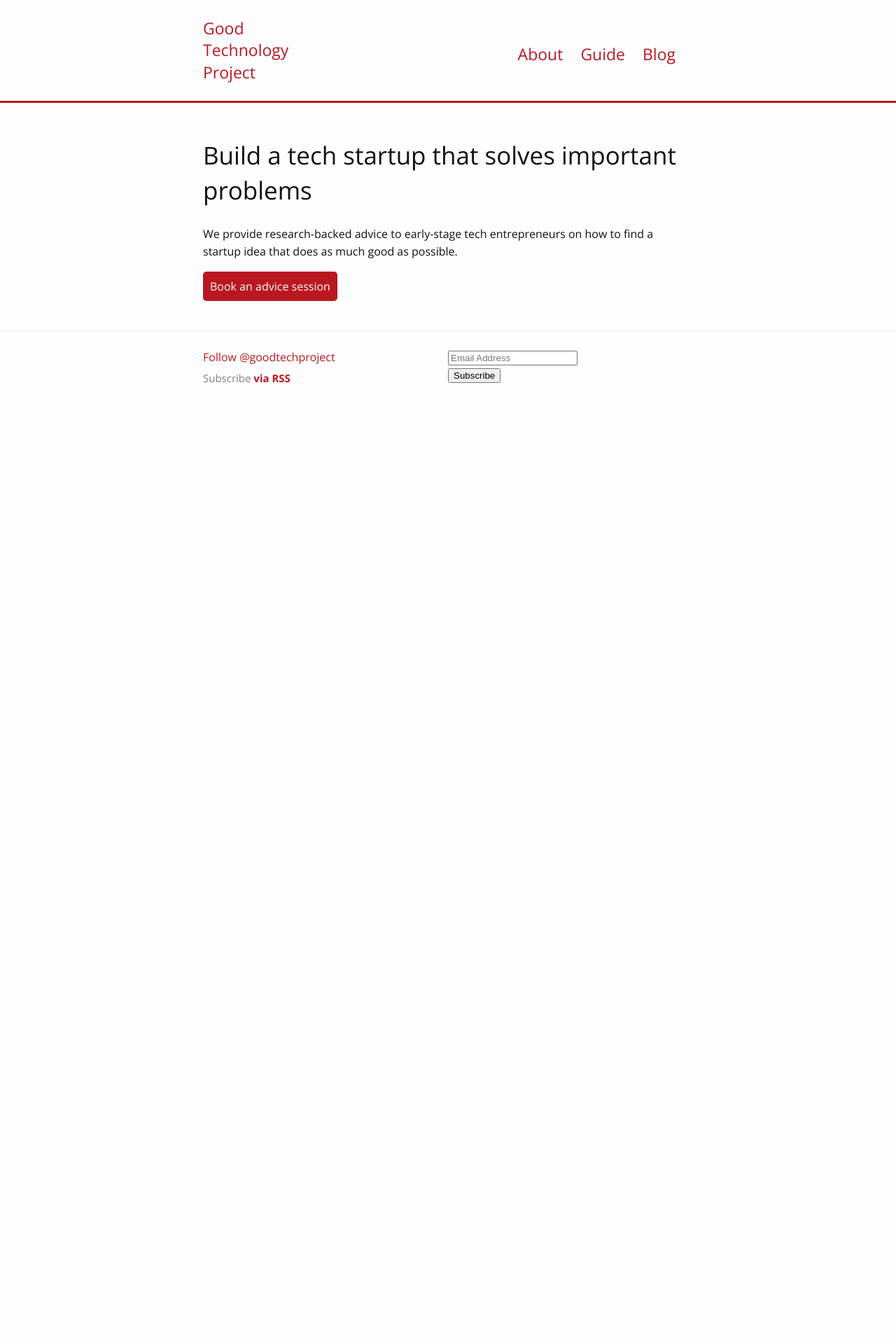
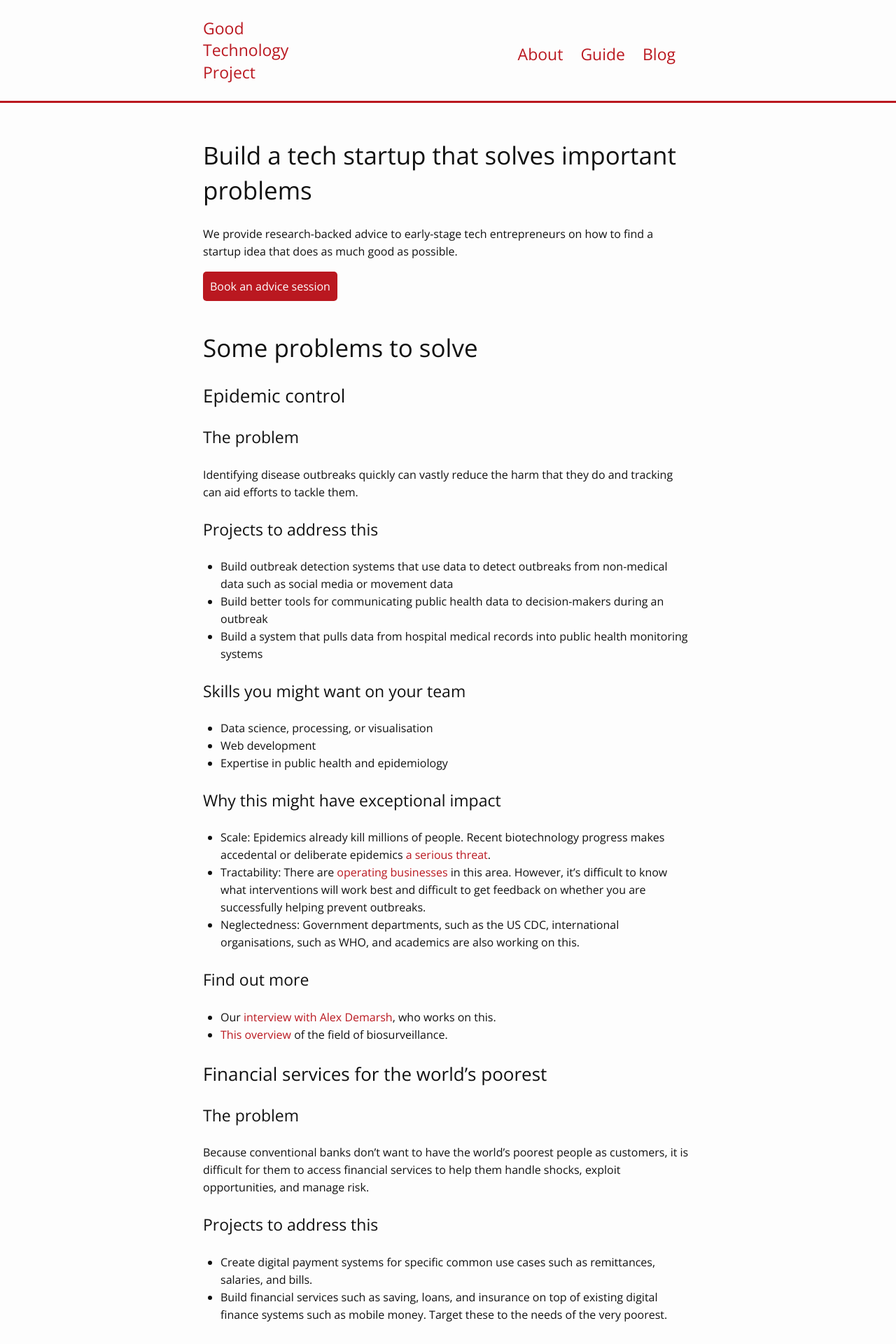
Before and after one commit to richardbatty/good-technology-project, a Jekyll site: the page built from index.html, in a window 1280 px wide. Shown: the top 1920 px of the page at 70% size. Built offline with Jekyll 4.4.1, drawn with Linux system fonts in a browser that asks for light colours; comment, search, counter and statistics services are not loaded; before the commit the page ends 900 px from its top, so only the background shows below that; some of the changed text lies outside the part shown.

Commit message:
Very basic front page problem list

```diff
--- /dev/null
+++ b/_includes/problems.md
@@ -0,0 +1,81 @@
+## Epidemic control
+
+### The problem
+Identifying disease outbreaks quickly can vastly reduce the harm that they do and tracking can aid efforts to tackle them.
+
+### Projects to address this
+
+* Build outbreak detection systems that use data to detect outbreaks from non-medical data such as social media or movement data
+* Build better tools for communicating public health data to decision-makers during an outbreak
+* Build a system that pulls data from hospital medical records into public health monitoring systems
+
+### Skills you might want on your team
+
+* Data science, processing, or visualisation
+* Web development
+* Expertise in public health and epidemiology
+
+### Why this might have exceptional impact
+
+* Scale: Epidemics already kill millions of people. Recent biotechnology progress makes accedental or deliberate epidemics [a serious threat](http://www.openphilanthropy.org/research/cause-reports/biosecurity).
+* Tractability: There are [operating](http://bluedot.global/) [businesses](http://www.epidemico.com/) in this area. However, it’s difficult to know what interventions will work best and difficult to get feedback on whether you are successfully helping prevent outbreaks.
+* Neglectedness: Government departments, such as the US CDC, international organisations, such as WHO, and academics are also working on this.
+
+### Find out more
+
+* Our [interview with Alex Demarsh](http://goodtechnologyproject.org/blog/2016/06/11/interview-with-alex-demarsh), who works on this.
+* [This overview](http://faculty.nps.edu/rdfricke/docs/Encyclopedia%20Article.pdf) of the field of biosurveillance.
+
+## Financial services for the world’s poorest
+
+### The problem
+Because conventional banks don’t want to have the world’s poorest people as customers, it is difficult for them to access financial services to help them handle shocks, exploit opportunities, and manage risk.
+
+### Projects to address this
+
+* Create digital payment systems for specific common use cases such as remittances, salaries, and bills.
+* Build financial services such as saving, loans, and insurance on top of existing digital finance systems such as mobile money. Target these to the needs of the very poorest.
+
+### Skills you might want on your team
+
+* Mobile app development
+* Financial systems expertise
+* UX design, especially given cultural differences
+
+### Why this might have exceptional impact
+
+* Scale: [In 2012, 12.7 percent of the world’s population lived at or below $1.90 a day](http://www.worldbank.org/en/topic/poverty/overview). Helping these people achieve even a small boost to their ability to buy what they need can have a very large impact on their lives.
+* Tractability: Because of the rise of mobile money it’s now possible for startups to build financial business to serve many poor people even when they don’t have a bank account.
+* Neglectedness: There is huge inequality of access to financial services. However, there is already a lot of work currently trying to fix this, including [funding from the Gates Foundation](http://www.gatesfoundation.org/What-We-Do/Global-Development/Financial-Services-for-the-Poor) and [many](https://www.sendwave.com) [private](https://branch.co/) [companies](http://www.safaricom.co.ke/personal/m-pesa/do-more-with-m-pesa/m-shwari).
+
+### Find out more
+
+* Our [review](http://goodtechnologyproject.org/blog/2016/01/04/digital-financial-services-for-the-poor-shallow-overview/) of this area
+* [Hystra's overview](http://static1.squarespace.com/static/51bef39fe4b010d205f84a92/t/51f245abe4b0475c8b40f894/1374832043586/Hystra_Rapport_ICT_for_the_BoP.pdf#page=140)
+* Our summary of [Portfolios of the Poor](http://goodtechnologyproject.org/blog/2016/01/12/portfolios-of-the-poor-book-summary/), which gives an insight into the financial lives of the world's poorest people
+
+## Clean power generation
+
+### The problem
+
+Climate change could cause widespread damage to future generations. There is also a [non-negligible chance](https://80000hours.org/problem-profiles/climate-change/) of catastrophic harm. Part of the solution to this is to develop cleaner ways to produce energy.
+
+### Projects to address this
+
+Bret Victor's excellent [What can a technologist do about climate change?](http://worrydream.com/#!/ClimateChange) suggests the following software-related projects:
+
+* [Control systems for clean power generation machines](http://worrydream.com/ClimateChange/#production-stuff)
+* [Data gathering and modelling to predict optimal placement of wind and solar generators](http://worrydream.com/ClimateChange/#production-computation)
+* [Energy-networking: routing of energy through the grid, especially a future grid that has many fluctuating sources of power](http://worrydream.com/ClimateChange/#moving-networking)
+
+### Skills you might want on your team
+
+* Data science
+* Networking technology
+* Mechanical and electrical engineering
+
+### Why this might have exceptional impact
+
+* Scale: Climate change could have very bad or catastrophic long-term consequences for all people on Earth.
+* Tractability: Novel technology is often required but there are companies already succeeding in this area.
+* Neglectedness: A lot is already spent on climate change, so you'd need to find an unusually neglected sub-problem.
--- /dev/null
+++ b/_sass/_problem_list.scss
@@ -0,0 +1,3 @@
+.problem-list-container {
+  margin: (2 * $spacing-unit) 0;
+}
--- a/css/main.scss
+++ b/css/main.scss
@@ -49,5 +49,6 @@ $on-laptop:        800px;
         "grid",
         "layout",
         "mailchimp",
+        "problem_list",
         "syntax-highlighting"
 ;
--- a/index.html
+++ b/index.html
@@ -15,4 +15,11 @@ layout: default
 
   <a class="primary-button" href="https://calendly.com/rjlbatty">Book an advice session</a>
 
+  <div class="problem-list-container">
+    <h1>Some problems to solve</h2>
+
+    {% capture problems %}{% include problems.md %}{% endcapture %}
+    {{ problems | markdownify }}
+  <div>
+
 </div>
```
